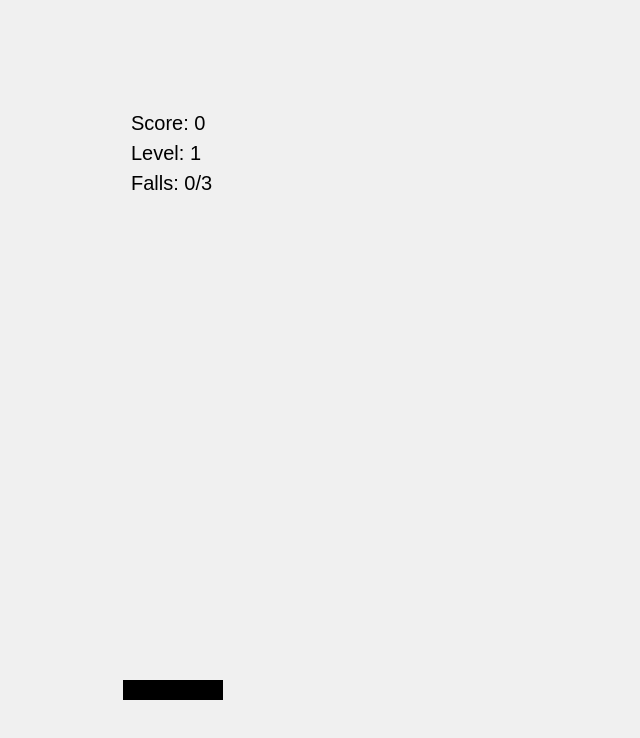
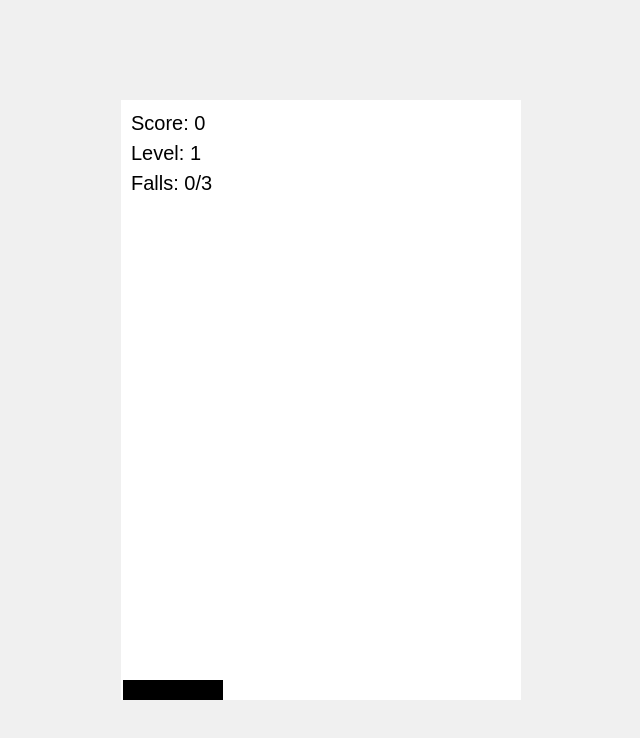
Before and after one commit to rimomcosta/Stack-or-Die, a plain HTML site: page index.html in a window 1280 px wide. Shown: the whole page, without its empty margins (319-959 px from the left). Drawn offline with Linux system fonts and the light colour scheme.

Commit message:
setting canvas background white

```diff
--- a/index.html
+++ b/index.html
@@ -213,8 +213,13 @@
                 }
                 return;
             }
+
+            // Clear the canvas
+            ctx.clearRect(0, 0, WIDTH, HEIGHT);
+
+            // Fill the canvas with green background
             ctx.fillStyle = 'white';
-            ctx.clearRect(0, 0, WIDTH, HEIGHT);
+            ctx.fillRect(0, 0, WIDTH, HEIGHT);
 
             if (!fallingBlock) {
                 moveBlock();
```
